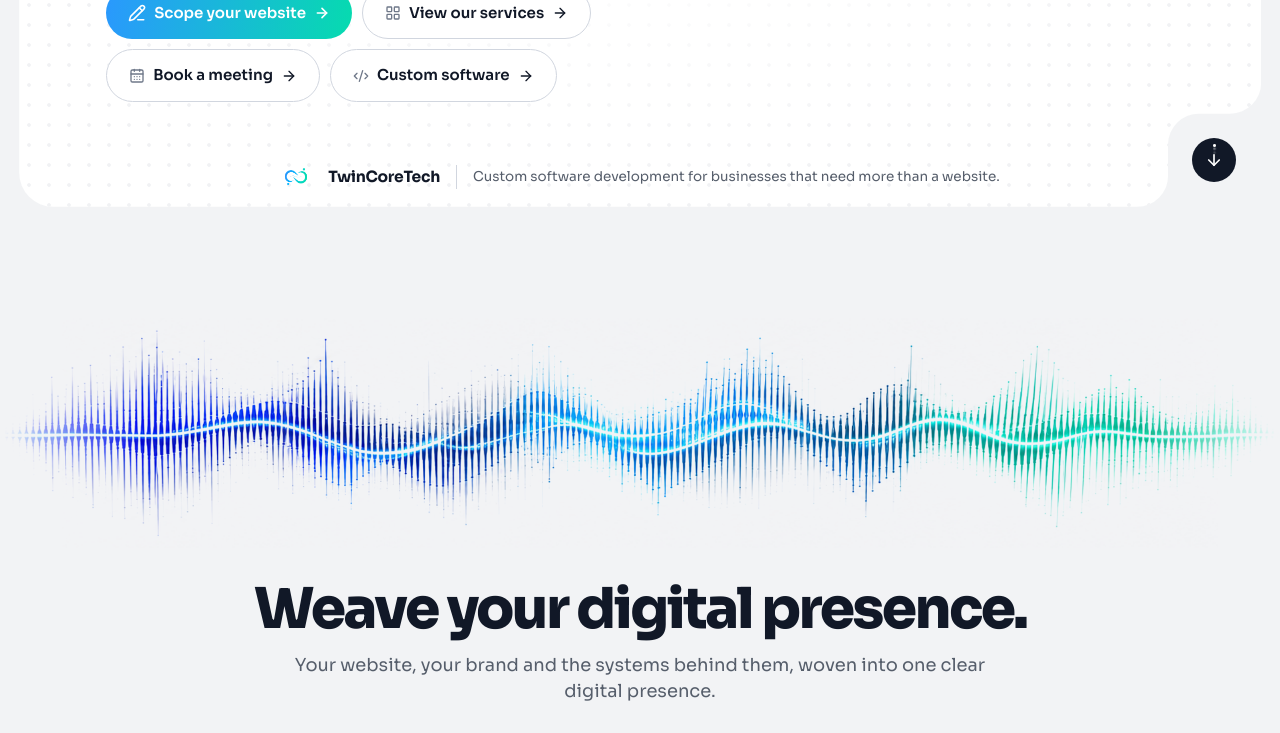
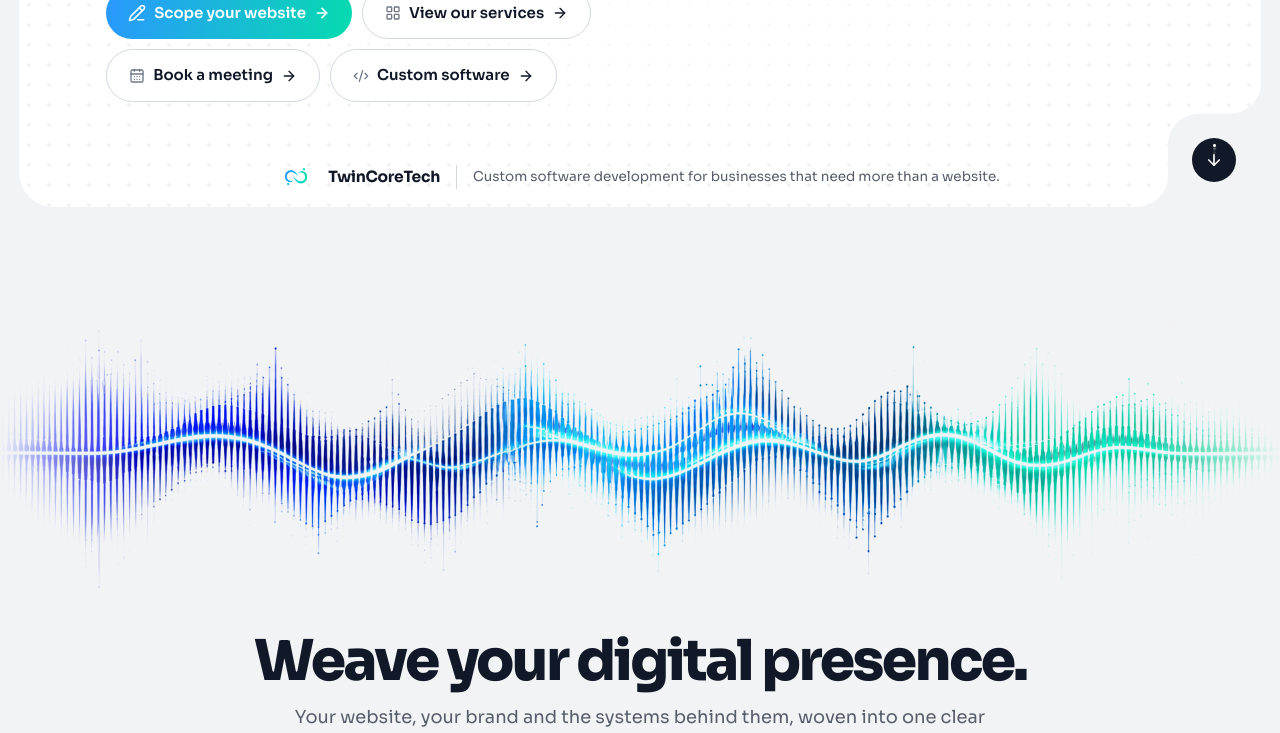
Before and after one commit to ayodhbhojithh/twinloom, a Next.js app: page / in a window 1280 px wide. Shown: the part 578-1311 px from the top of the page. Built offline with nearby package versions, Linux system fonts and the light colour scheme; no server answers.

Commit message:
Update wave3.png asset for improved visual representation

```diff
--- a/components/home/build-section.tsx
+++ b/components/home/build-section.tsx
@@ -87,7 +87,7 @@ export function BuildSection() {
             threads and capping the width made it small.
 
             So the margins came off the file instead. This one is nineteen by
-            three and a half rather than nineteen by eight, which is well under
+            four and a half rather than nineteen by eight, which is not far off
             half the height at the same width with nothing cut out of the picture
             at all - the blank was never part of it.
 
@@ -97,10 +97,10 @@ export function BuildSection() {
             you can see. */}
         <div aria-hidden className="-mx-(--page-gutter) w-auto">
           <Image
-            src="/assets/wave2.png"
+            src="/assets/wave3.png"
             alt=""
             width={1916}
-            height={345}
+            height={422}
             draggable={false}
             sizes="100vw"
             className="block h-auto w-full mix-blend-multiply"
```
Also changed, not shown: .claude/settings.json, public/assets/wave2.png (deleted), public/assets/wave3.png.
